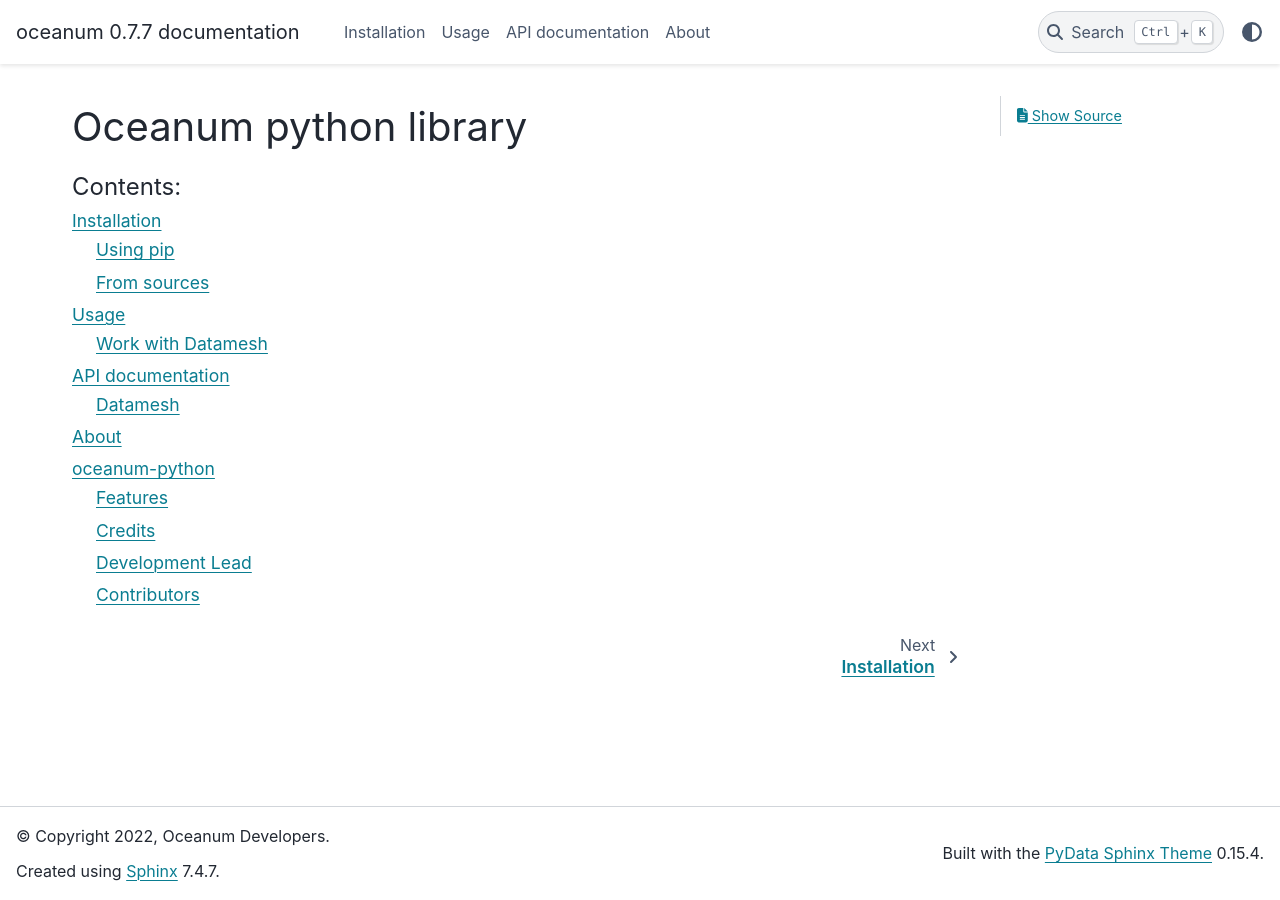
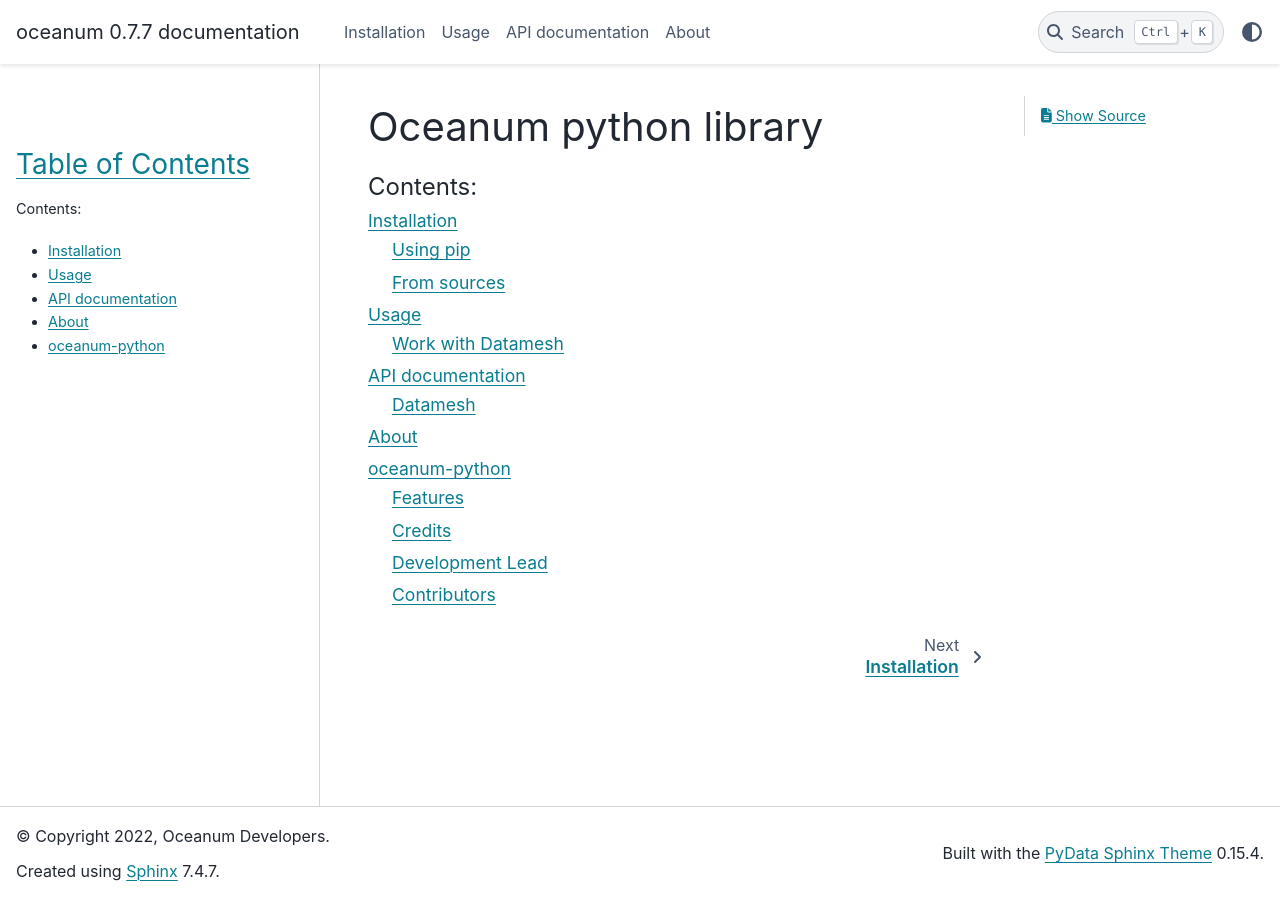
Before and after one commit to oceanum-io/oceanum-python, a Sphinx documentation site: the page built from docs/index.rst, in a window 1280 px wide. Built offline with Sphinx 7.4.7 and the PyData theme 0.15.4, drawn with Linux system fonts in a browser that asks for light colours.

Commit message:
Add global toc to the docs

```diff
--- a/docs/conf.py
+++ b/docs/conf.py
@@ -99,6 +99,9 @@
 # documentation.
 #
 # html_theme_options = {}
+html_sidebars = {
+  "**": ["globaltoc.html"],
+}
 
 # Add any paths that contain custom static files (such as style sheets) here,
 # relative to this directory. They are copied after the builtin static files,
```
